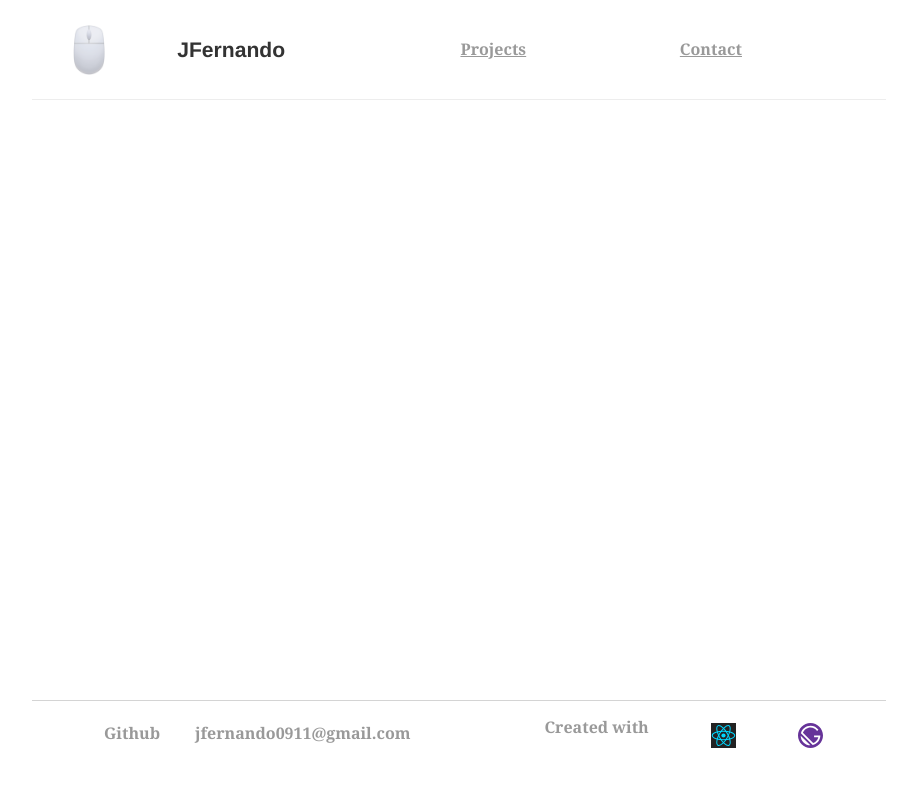
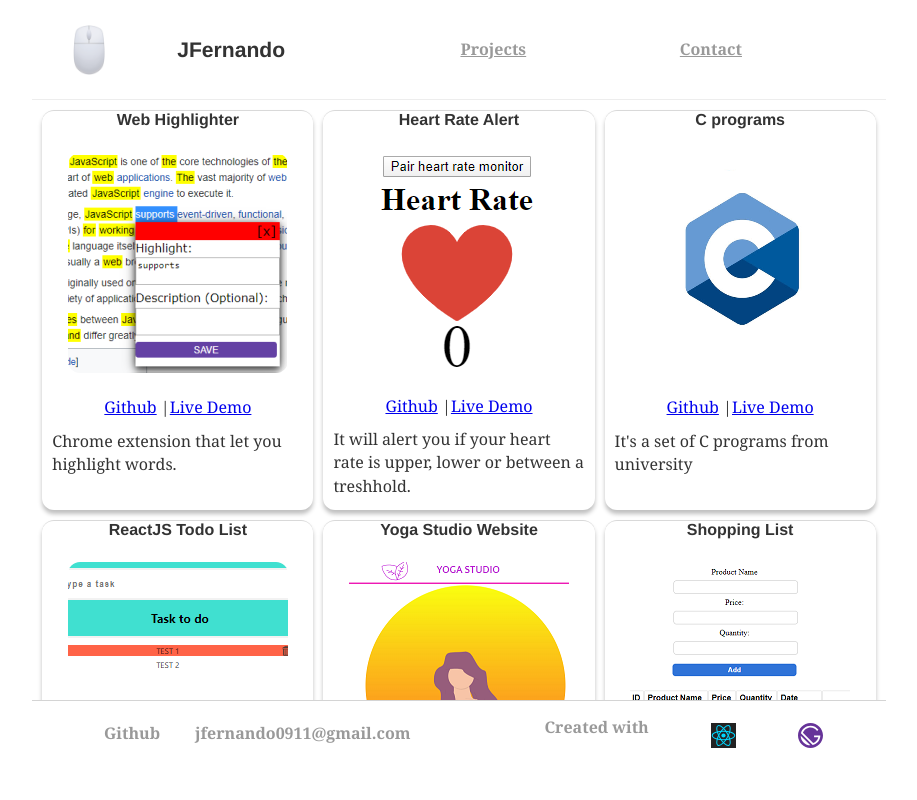
Before and after one commit to jfernando0911/my-portafolio-gatsby, a Gatsby site: page / in a window 1280 px wide. Shown: the whole page, without its empty margins (181-1098 px from the left). Built offline with nearby package versions, Linux system fonts and the light colour scheme; Gatsby itself is replaced by a stand-in of ours.

Commit message:
changed the file from projects to index so the projects are the main path

```diff
--- a/src/pages/index.js
+++ b/src/pages/index.js
@@ -1,10 +1,57 @@
-import React from "react"
-import Container from '../components/Container.js';
+import React from 'react';
+import Container from '../components/Container';
+// import contactPage from '../styles/contact.module.css';
+import styles from '../styles/projects.module.css';
+import image1 from '../../static/web_highlighter_extension.png';
+import image2 from '../../static/heart_rate_alert_app.png';
+import image3 from '../../static/cprogramminglogo.png';
+import image4 from '../../static/reactTodoList.png';
+import image5 from '../../static/yoga_studio.png';
+import image6 from '../../static/shopping_list.png';
+import image7 from '../../static/ArtGalleryLayout.png';
+import image8 from '../../static/ball_bouncing_animation.png';
+import image9 from '../../static/MagazineLayout.png';
+import image10 from '../../static/grid_layout1.png';
+import image11 from '../../static/vocabularyListMongoDB.png';
+// import {Link} from 'gatsby';
+import ProjectElement from '../components/ProjectElement';
 
-export default () => (
+const aboutPage = () => {
+    return (
 
-    <div>
-        <Container />
-    </div>
+            <Container>
+                <div className={styles.container}>
+                    {/* <div className={styles.projectContainer}>
+                        <h4>Project Name</h4>
+                        <img src={image1} alt="web highlighter" className={styles.projectImage}/>
+                        <div>
+                        <Link to="https://www.github.com/" >Github</Link> |
+                        <Link to="https://www.github.com/">Live Demo</Link>
+                        </div>
+                        <p>tiam aliquam nisi sit amet ante condimentum, condimentum</p>
+                    </div> */}
 
-)
+                    <ProjectElement name={"Web Highlighter"} image={image1} description={"Chrome extension that let you highlight words."} />
+                    <ProjectElement name={"Heart Rate Alert"} image={image2} description={"It will alert you if your heart rate is upper, lower or between a treshhold."} />
+                    <ProjectElement name={"C programs"} image={image3} description={'It\'s a set of C programs from university' } />
+                    <ProjectElement name={"ReactJS Todo List"} image={image4} description={'It\'s a todo list made essentially with react js that stores data locally with the LocalStorage API' } />
+                    <ProjectElement name={"Yoga Studio Website"} image={image5} description={'It\'s just an example website about a yoga studio that contains different sections.' } />
+                    <ProjectElement name={"Shopping List"} image={image6} description={'A shopping list in which you can store the name of the product, price, and quantity.' } />
+                    <ProjectElement name={"Art Gallery Layout"} image={image7} description={"A responsive website and a layout constructed with the css grid." } />
+                    <ProjectElement name={"Ball bouncing animation"} image={image8} description={"Animation of a ball bouncing." } />
+                    <ProjectElement name={"Magazine Layout"} image={image9} description={"It's a layout that was inspired by magazines." } />
+                    <ProjectElement name={"Lorem Layout CSS grid"} image={image10} description={'Simple lorem layout with css grid' } />
+                    <ProjectElement name={"VocabularyList MongoDB"} image={image11} description={'A vocabularylist in which you can store data using mongodb' } figmaName={"Figma"} link={"https://figma.com"}/>
+
+
+                </div>
+
+
+
+
+            </Container>
+
+    );
+}
+
+export default aboutPage;
```
